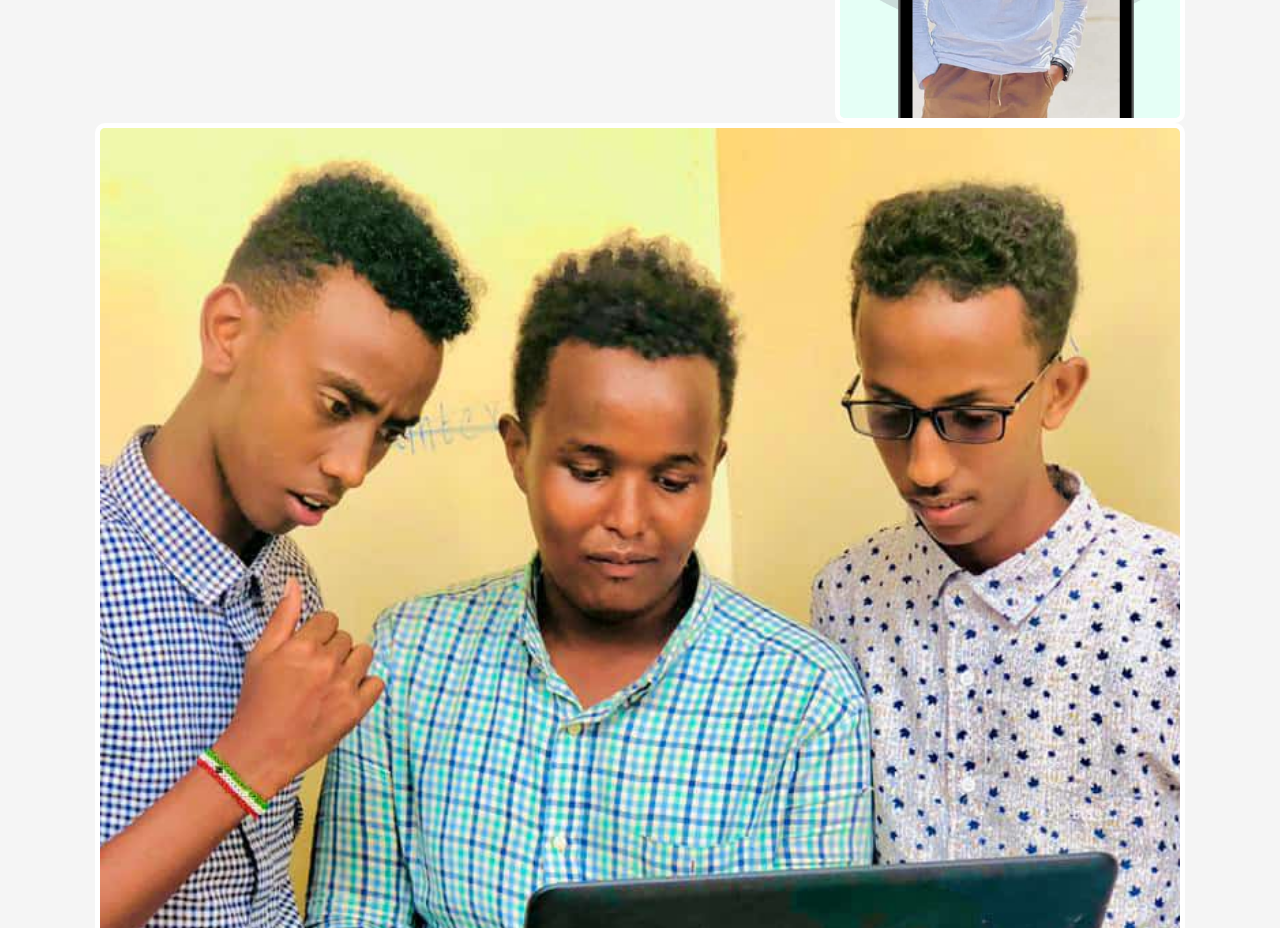
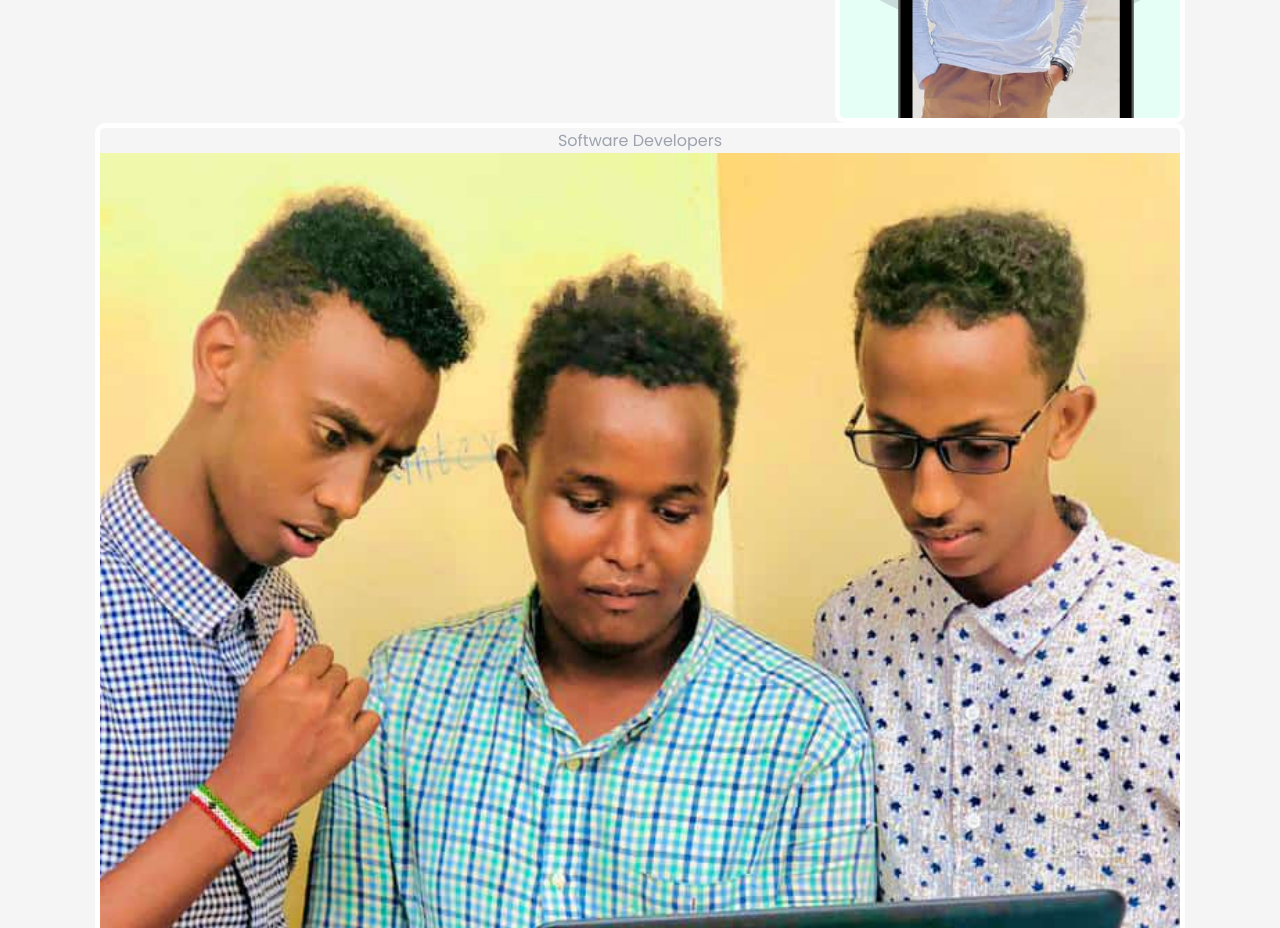
Before and after one commit to abdiaziz2112/portfolio, a plain HTML site: page Index.html in a window 1280 px wide. Shown: the part 2060-2988 px from the top of the page. Drawn offline with nearby package versions, Linux system fonts and the light colour scheme.

Commit message:
Update Index.html

```diff
--- a/Index.html
+++ b/Index.html
@@ -208,6 +208,7 @@
          <div class="box container">
 
          <div class="item item-5">
+                  <p style="text-align:center;">Software Developers</p>
                     <img src="Developers.jpg" alt=""> <p style="text-align:center;">Software Developers</p>
                 </div>
 
```
